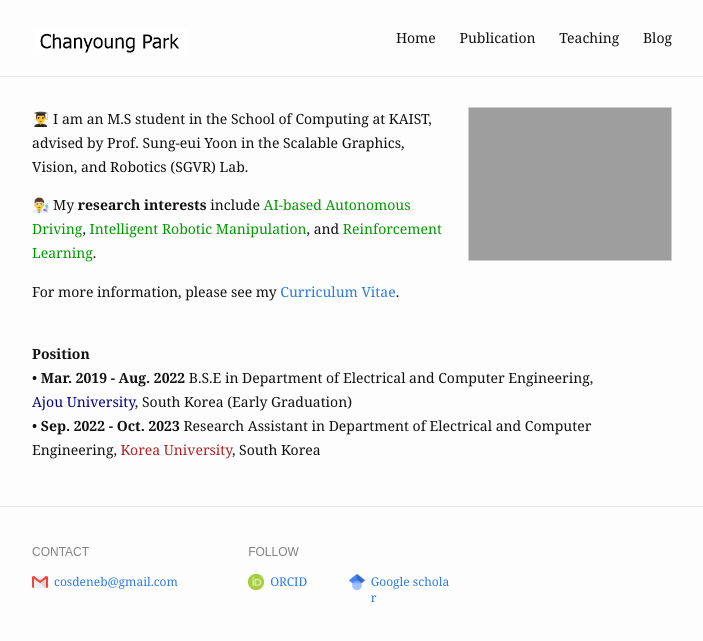
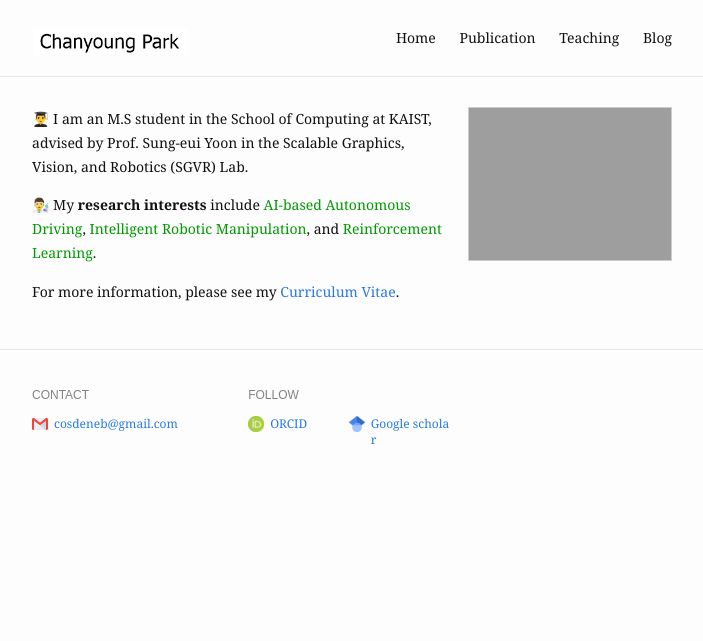
Before and after one commit to cosdeneb/cosdeneb.github.io, a Jekyll site: the page built from index.md, in a window 1280 px wide. Shown: the top 641 px of the page, without its empty margins (288-991 px from the left). Built offline with Jekyll 4.4.1, drawn with Linux system fonts in a browser that asks for light colours.

Commit message:
Update index.md

```diff
--- a/index.md
+++ b/index.md
@@ -16,13 +16,3 @@ profile_picture:
 <p>
   For more information, please see my <a href="https://drive.google.com/file/d/1rxIQOpsSAclfBOHyGsJfmOwXDYDGngBC/view?usp=sharing">Curriculum Vitae</a>.
 </p>
-
-<p>
-  <br/>
-  <b>Position</b>
-  <br/>
-  • <b>Mar. 2019 - Aug. 2022</b> B.S.E in Department of Electrical and Computer Engineering,<br/>
-  <font color='#00008b'>Ajou University</font>, South Korea (Early Graduation)
-  <br/>
-  • <b>Sep. 2022 - Oct. 2023</b> Research Assistant in Department of Electrical and Computer Engineering, <font color='#b22222'>Korea University</font>, South Korea
-</p>
```
